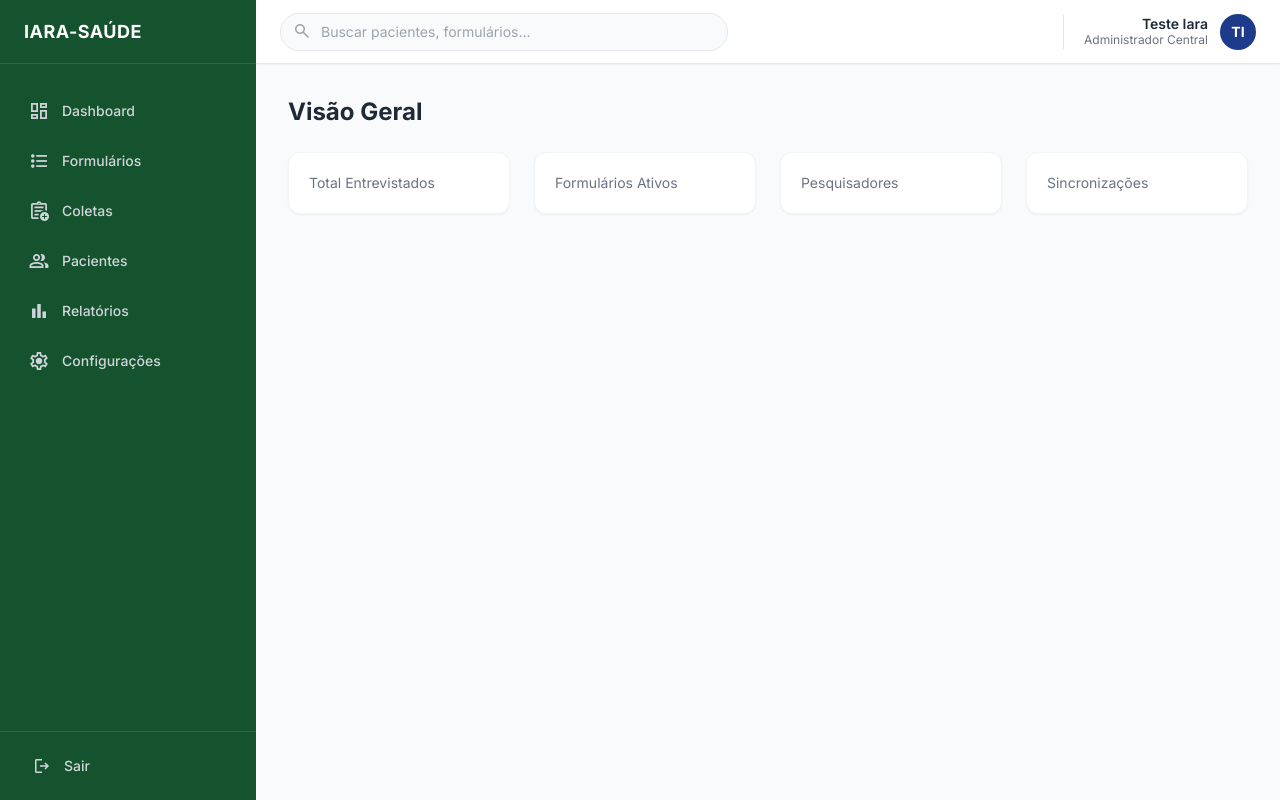
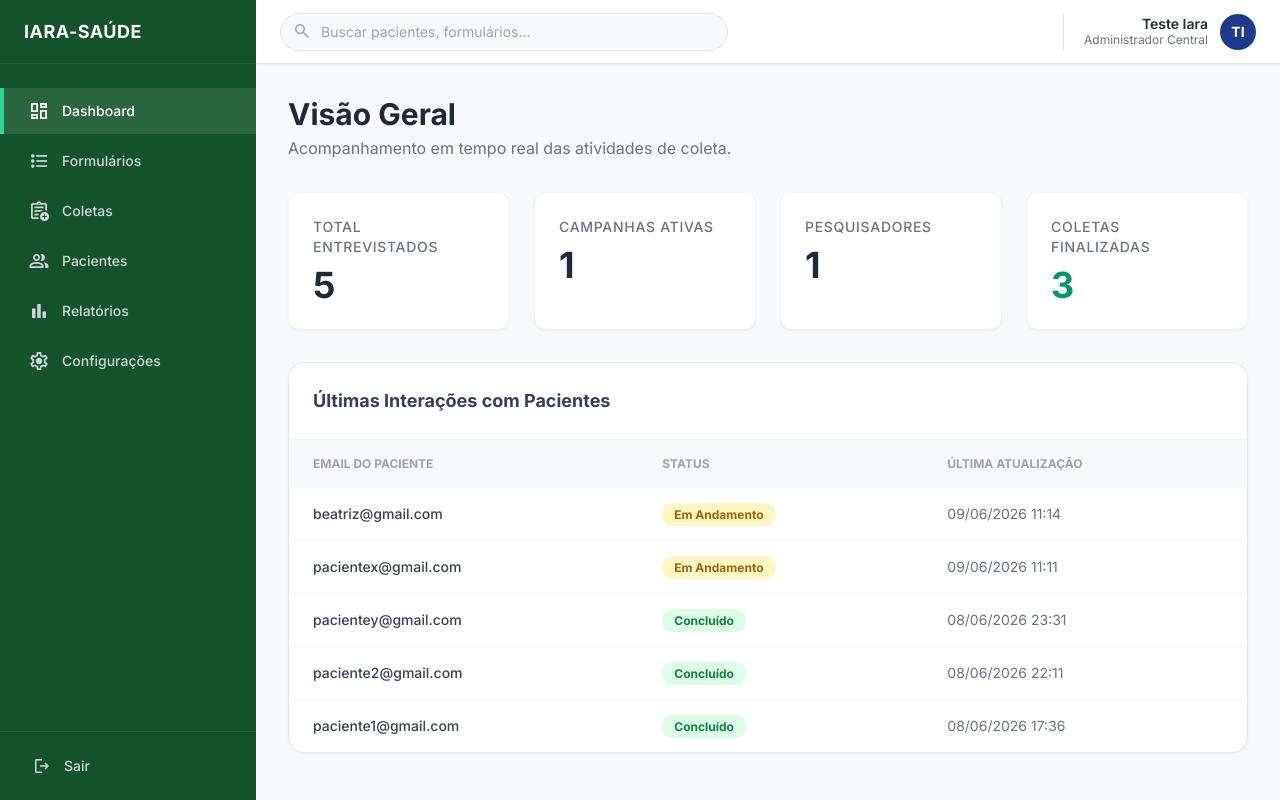
Before and after one commit to GiovaniLuizReis/IARA-TESTE-DOCKER, a Django app: page /dashboard/ in a window 1280 px wide. Run offline with Django 5.2, Linux system fonts and the light colour scheme; a user stored in the database is signed in; data comes from the database, SQL or seed files in the repository; both versions use the stored data as it was after the commit; parts of the project's set-up code (start-up, migrations or seed data) failed here and were passed over; some libraries are stand-ins or nearby versions.

Commit message:
fix : ajuste dashboard e usuarios

```diff
--- a/apps/dashboard/apps.py
+++ b/apps/dashboard/apps.py
@@ -3,4 +3,4 @@ from django.apps import AppConfig
 
 class DashboardConfig(AppConfig):
     default_auto_field = 'django.db.models.BigAutoField'
-    name = 'dashboard'
+    name = 'apps.dashboard'
--- a/apps/dashboard/templates/dashboard.html
+++ b/apps/dashboard/templates/dashboard.html
@@ -3,24 +3,63 @@
 {% block title %}Dashboard — IARA-SAÚDE{% endblock %}
 
 {% block content %}
-<h2 class="text-2xl font-bold text-gray-800 mb-6">Visão Geral</h2>
+<div class="max-w-6xl mx-auto">
+    <div class="mb-8">
+        <h2 class="text-3xl font-bold text-gray-800">Visão Geral</h2>
+        <p class="text-gray-500 mt-1">Acompanhamento em tempo real das atividades de coleta.</p>
+    </div>
 
-<div class="grid grid-cols-1 md:grid-cols-4 gap-6 mb-8">
-    <div class="bg-white rounded-xl shadow-sm border border-gray-100 p-5">
-        <p class="text-sm text-gray-500">Total Entrevistados</p>
-        <h3 class="text-3xl font-bold text-gray-800">{{ total_entrevistados }}</h3>
+    <div class="grid grid-cols-1 md:grid-cols-4 gap-6 mb-8">
+        <div class="bg-white rounded-xl shadow-sm border border-gray-100 p-6">
+            <p class="text-sm text-gray-500 font-medium uppercase tracking-wider">Total Entrevistados</p>
+            <h3 class="text-4xl font-bold text-gray-800 mt-2">{{ total_entrevistados|default:"0" }}</h3>
+        </div>
+        <div class="bg-white rounded-xl shadow-sm border border-gray-100 p-6">
+            <p class="text-sm text-gray-500 font-medium uppercase tracking-wider">Campanhas Ativas</p>
+            <h3 class="text-4xl font-bold text-gray-800 mt-2">{{ total_formularios|default:"0" }}</h3>
+        </div>
+        <div class="bg-white rounded-xl shadow-sm border border-gray-100 p-6">
+            <p class="text-sm text-gray-500 font-medium uppercase tracking-wider">Pesquisadores</p>
+            <h3 class="text-4xl font-bold text-gray-800 mt-2">{{ total_pesquisadores|default:"0" }}</h3>
+        </div>
+        <div class="bg-white rounded-xl shadow-sm border border-gray-100 p-6">
+            <p class="text-sm text-gray-500 font-medium uppercase tracking-wider">Coletas Finalizadas</p>
+            <h3 class="text-4xl font-bold text-emerald-600 mt-2">{{ total_sincronizacoes|default:"0" }}</h3>
+        </div>
     </div>
-    <div class="bg-white rounded-xl shadow-sm border border-gray-100 p-5">
-        <p class="text-sm text-gray-500">Formulários Ativos</p>
-        <h3 class="text-3xl font-bold text-gray-800">{{ total_formularios }}</h3>
-    </div>
-    <div class="bg-white rounded-xl shadow-sm border border-gray-100 p-5">
-        <p class="text-sm text-gray-500">Pesquisadores</p>
-        <h3 class="text-3xl font-bold text-gray-800">{{ total_pesquisadores }}</h3>
-    </div>
-    <div class="bg-white rounded-xl shadow-sm border border-gray-100 p-5">
-        <p class="text-sm text-gray-500">Sincronizações</p>
-        <h3 class="text-3xl font-bold text-emerald-500">{{ total_sincronizacoes }}</h3>
+
+    <div class="bg-white rounded-2xl shadow-sm border border-gray-200 overflow-hidden">
+        <div class="p-6 border-b border-gray-100">
+            <h3 class="font-bold text-gray-700 text-lg">Últimas Interações com Pacientes</h3>
+        </div>
+        <table class="w-full text-left">
+            <thead class="bg-gray-50 text-xs text-gray-400 uppercase">
+                <tr>
+                    <th class="px-6 py-4">Email do Paciente</th>
+                    <th class="px-6 py-4">Status</th>
+                    <th class="px-6 py-4">Última Atualização</th>
+                </tr>
+            </thead>
+            <tbody class="text-sm divide-y divide-gray-100">
+                {% for p in pacientes_recentes %}
+                <tr class="hover:bg-gray-50 transition-colors">
+                    <td class="px-6 py-4 text-gray-700 font-medium">{{ p.email_paciente }}</td>
+                    <td class="px-6 py-4">
+                        {% if p.concluida %}
+                            <span class="bg-green-100 text-green-700 px-3 py-1 rounded-full text-xs font-bold">Concluído</span>
+                        {% else %}
+                            <span class="bg-yellow-100 text-yellow-700 px-3 py-1 rounded-full text-xs font-bold">Em Andamento</span>
+                        {% endif %}
+                    </td>
+                    <td class="px-6 py-4 text-gray-500">{{ p.ultima_interacao|date:"d/m/Y H:i" }}</td>
+                </tr>
+                {% empty %}
+                <tr>
+                    <td colspan="3" class="px-6 py-10 text-center text-gray-400 italic">Nenhum dado registrado para exibir.</td>
+                </tr>
+                {% endfor %}
+            </tbody>
+        </table>
     </div>
 </div>
 {% endblock %}
--- a/apps/dashboard/urls.py
+++ b/apps/dashboard/urls.py
@@ -1,8 +1,7 @@
 from django.urls import path, include
+from django.urls import path
+from . import views
 
 urlpatterns = [
-    path(
-        'dashboard/',
-        include('apps.dashboard.urls')
-    ),
+    path('', views.dashboard_view, name='dashboard'),
 ]
--- a/apps/dashboard/views.py
+++ b/apps/dashboard/views.py
@@ -1,3 +1,22 @@
 from django.shortcuts import render
+from django.contrib.auth.decorators import login_required
+from django.contrib.auth import get_user_model
+from apps.coletas.models import SessaoPaciente, Coleta
+from apps.pacientes.models import Paciente
 
-# Create your views here.
+User = get_user_model()
+
+@login_required
+def dashboard_view(request):
+    # Buscamos as sessões, pois elas contêm o vínculo com o paciente e o progresso
+    sessoes = SessaoPaciente.objects.all().order_by('-ultima_interacao')
+
+    context = {
+        'total_entrevistados': Paciente.objects.count(),
+        'total_formularios': Coleta.objects.count(),
+        'total_pesquisadores': User.objects.filter(is_staff=True).count(),
+        'total_sincronizacoes': SessaoPaciente.objects.filter(concluida=True).count(),
+        'pacientes_recentes': sessoes, # Passamos o queryset de sessões
+        'active_page': 'dashboard'
+    }
+    return render(request, 'dashboard.html', context)
--- a/apps/usuarios/urls.py
+++ b/apps/usuarios/urls.py
@@ -1,6 +1,7 @@
 from django.urls import path
-from .views import login_view, dashboard_view, logout_view
+from .views import login_view, logout_view
 from apps.usuarios import views
+from dashboard.views import dashboard_view
 
 urlpatterns = [
     path('', login_view, name='home'),
--- a/apps/usuarios/views.py
+++ b/apps/usuarios/views.py
@@ -32,10 +32,6 @@ def login_view(request):
 def logout_view(request):
     logout(request)
     return redirect('login')
-
-
-def dashboard_view(request):
-    return render(request, 'dashboard.html')
 
 
 def timeout_view(request):
--- a/core/urls.py
+++ b/core/urls.py
@@ -38,6 +38,7 @@ urlpatterns = [
     path('pacientes/', include('apps.pacientes.urls')),
     path('formularios/', include('apps.formularios.urls')),
     path('coletas/', include('apps.coletas.urls')),
+    path('dashboard/', include('apps.dashboard.urls')),
     # path('', include('pages.urls')),
 ]
 
```
Also changed, not shown: db.sqlite3.
